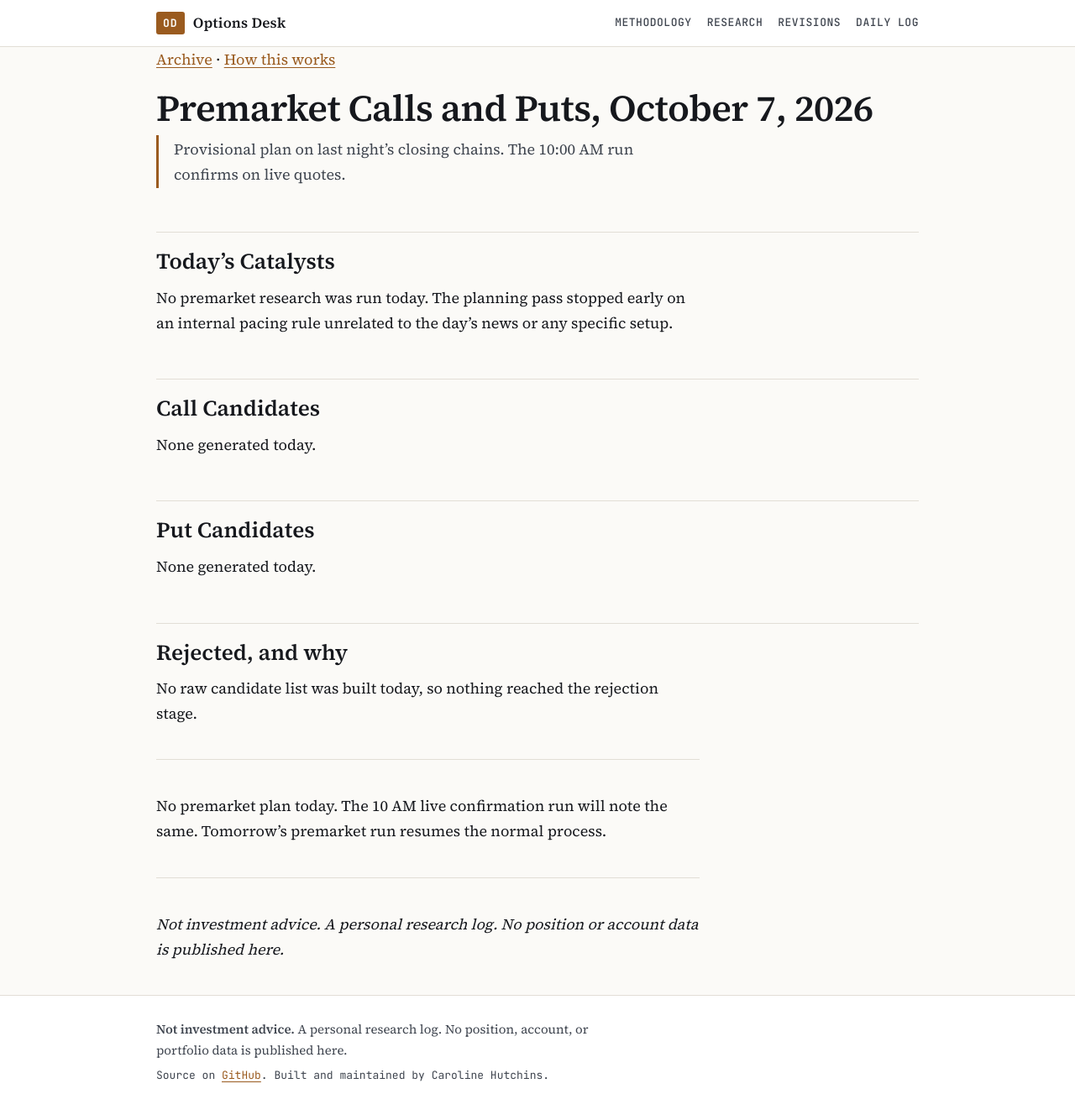
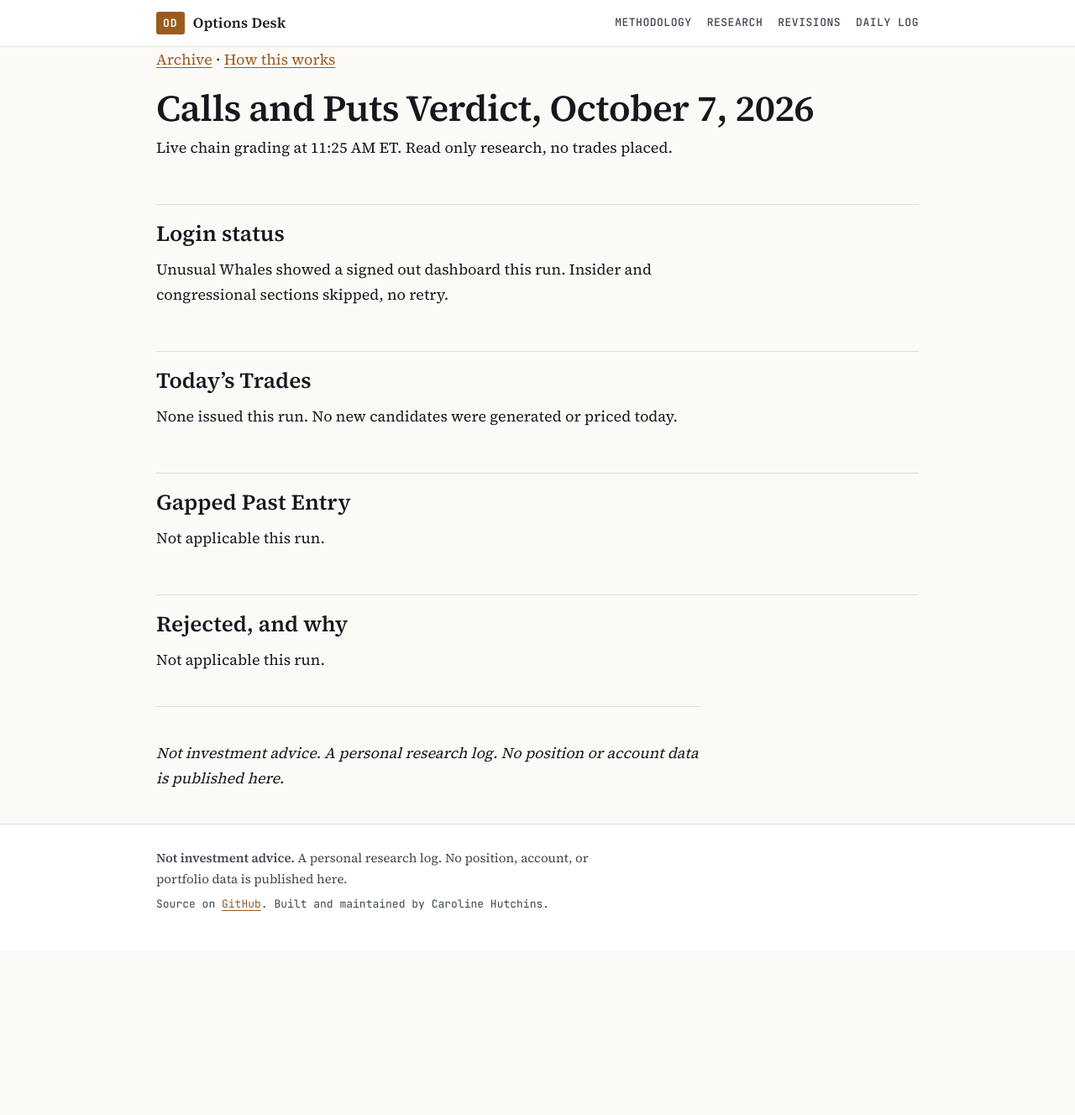
Before and after one commit to carolinehutchins05-prog/options-desk, a Jekyll site: the page built from index.md, in a window 1280 px wide and 1337 px high. Shown: the top 1328 px of the window at 84% size. Built offline with Jekyll 4.4.1, drawn with Linux system fonts in a browser that asks for light colours.

Commit message:
Live Verdict, 2026-10-07
Co-Authored-By: Claude Opus 5 <noreply@anthropic.com>

```diff
--- a/index.md
+++ b/index.md
@@ -6,23 +6,21 @@ title: Options Desk
 [Archive](archive/) · [How this works](https://github.com/carolinehutchins05-prog/options-desk#readme)
 
 
-# Premarket Calls and Puts, October 7, 2026
-> Provisional plan on last night's closing chains. The 10:00 AM run confirms on live quotes.
+# Calls and Puts Verdict, October 7, 2026
+Live chain grading at 11:25 AM ET. Read only research, no trades placed.
 
-## Today's Catalysts
-No premarket research was run today. The planning pass stopped early on an internal pacing rule unrelated to the day's news or any specific setup.
+## Login status
+Unusual Whales showed a signed out dashboard this run. Insider and congressional sections skipped, no retry.
 
-## Call Candidates
-None generated today.
+## Today's Trades
+None issued this run. No new candidates were generated or priced today.
 
-## Put Candidates
-None generated today.
+## Gapped Past Entry
+Not applicable this run.
 
 ## Rejected, and why
-No raw candidate list was built today, so nothing reached the rejection stage.
+Not applicable this run.
 
----
-No premarket plan today. The 10 AM live confirmation run will note the same. Tomorrow's premarket run resumes the normal process.
 
 ---
 *Not investment advice. A personal research log. No position or account data is published here.*
```
Also changed, not shown: archive/2026-10-07-verdict.md (added, +19 -0 lines), archive/index.md (+1 -0 lines).
